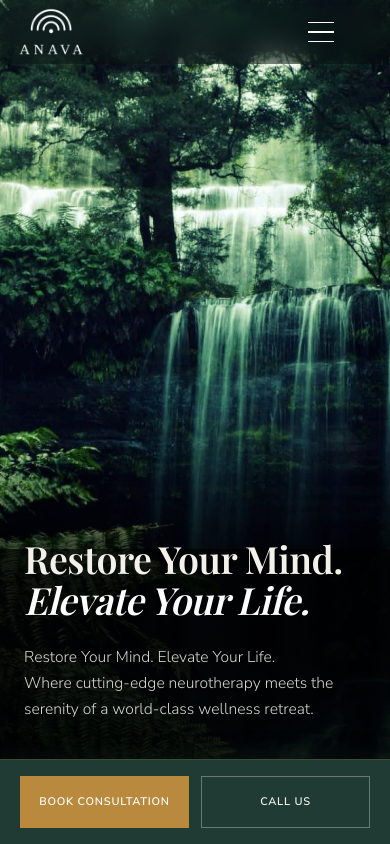
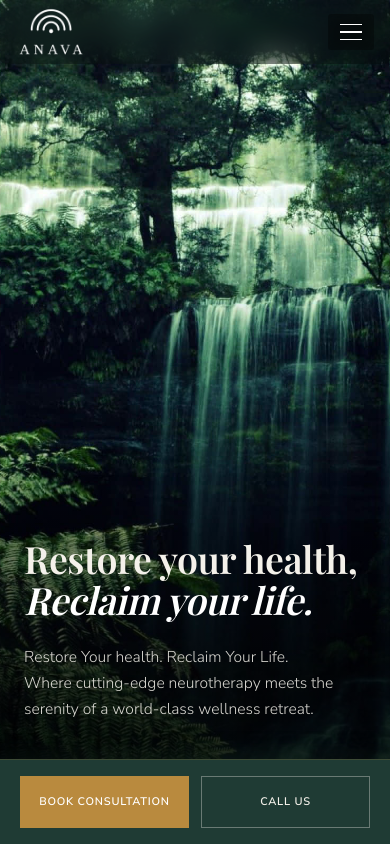
Before and after one commit to contactpcs/anava-site-v1, a plain HTML site: page index.html in a window 390 px wide. Shown: the top 844 px of the page. Drawn offline with nearby package versions, Linux system fonts and the light colour scheme; a web font is replaced by a local one.

Commit message:
modification in gradient for mobile view

```diff
--- a/css/components.css
+++ b/css/components.css
@@ -156,17 +156,27 @@
 .nav__toggle {
   display: none;
   flex-direction: column;
-  gap: 8px;
+  gap: 6px;
   cursor: pointer;
-  padding: var(--space-10);
-  background: none;
+  padding: 10px 12px;
+  background: rgba(0, 0, 0, 0.25);
+  backdrop-filter: blur(8px);
+  -webkit-backdrop-filter: blur(8px);
   border: none;
+  border-radius: var(--radius-sm);
   z-index: 10;
+  transition: background var(--transition-base);
+}
+
+.nav--scrolled .nav__toggle {
+  background: rgba(45, 45, 45, 0.08);
+  backdrop-filter: none;
+  -webkit-backdrop-filter: none;
 }
 
 .nav__toggle-line {
   display: block;
-  width: 26px; height: 1.5px;
+  width: 22px; height: 1.5px;
   background-color: var(--white);
   transform-origin: center;
   transition: transform var(--transition-base), opacity var(--transition-base);
--- a/css/responsive.css
+++ b/css/responsive.css
@@ -188,7 +188,7 @@
     min-height: 100dvh;
     position: relative;
     background:
-      linear-gradient(to top, rgba(0,0,0,0.88) 0%, rgba(0,0,0,0.88) 35%, rgba(0,0,0,0.65) 35%, rgba(0,0,0,0) 50%),
+      linear-gradient(to top, rgba(0,0,0,0.88) 0%, rgba(0,0,0,0.75) 20%, rgba(0,0,0,0.45) 35%, rgba(0,0,0,0.15) 50%, rgba(0,0,0,0) 65%),
       url('../assets/images/hero.jpg') center center / cover no-repeat;
   }
 
--- a/index.html
+++ b/index.html
@@ -79,12 +79,12 @@
       <div class="hero__left">
 
         <h1 class="hero__headline">
-          Restore Your Mind.<br>
-          <em>Elevate Your Life.</em>
+          Restore your health,<br>
+          <em>Reclaim your life.</em>
         </h1>
 
         <p class="hero__subheadline">
-          Restore Your Mind. Elevate Your Life.<br>
+          Restore Your health. Reclaim Your Life.<br>
           Where cutting-edge neurotherapy meets the serenity of a world-class wellness retreat.
         </p>
 
--- a/js/scripts.js
+++ b/js/scripts.js
@@ -43,6 +43,7 @@
     document.body.style.overflow = 'hidden';
     if (toggleLines.length === 3) {
       toggleLines[0].style.transform = 'translateY(7.5px) rotate(45deg)';
+      toggleLines[1].style.transform = 'scaleX(0)';
       toggleLines[1].style.opacity = '0';
       toggleLines[2].style.transform = 'translateY(-7.5px) rotate(-45deg)';
     }
@@ -54,6 +55,7 @@
     document.body.style.overflow = '';
     if (toggleLines.length === 3) {
       toggleLines[0].style.transform = '';
+      toggleLines[1].style.transform = '';
       toggleLines[1].style.opacity = '';
       toggleLines[2].style.transform = '';
     }
```
